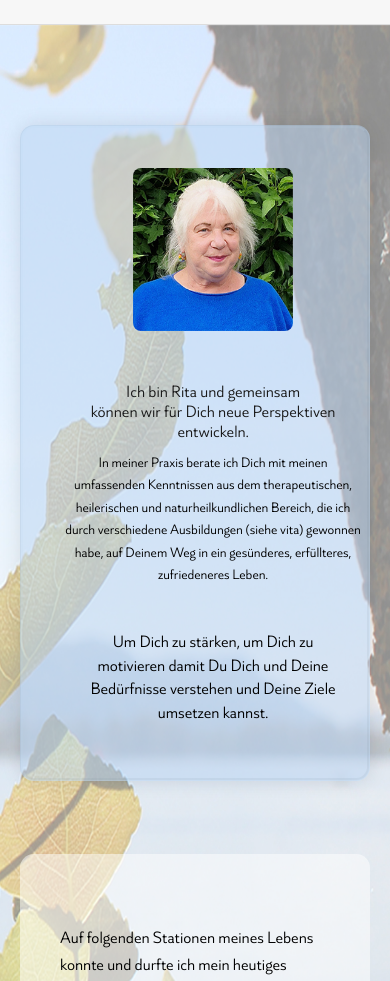
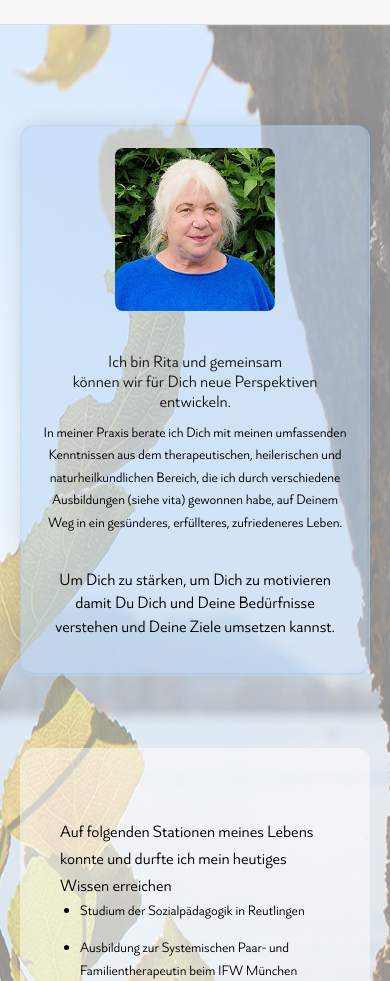
Before and after one commit to Tizy275/ritahp, a React (Vite) app: page / in a window 390 px wide. Shown: the part 1160-2141 px from the top of the page. Built offline with nearby package versions, Linux system fonts and the light colour scheme.

Commit message:
fix about flexbox

```diff
--- a/src/pages/Home.css
+++ b/src/pages/Home.css
@@ -66,16 +66,6 @@ section:not(#home) {
   border-radius: 8px;
   object-fit: cover;
 }
-
-/*#home {
-  height: 100vh;
-  display: flex;
-  justify-content: center;
-  align-items: center;
-  padding: 0 1rem 0 1rem;
-  margin: 0 auto;
-  background-color: #f8f8f8;
-}*/
 
 .home-overlay {
   padding: 40px;
@@ -147,6 +137,7 @@ section:not(#home) {
   z-index: 0;
 }
 
+/* Allgemeines Overlay-Layout */
 .about-overlay {
   position: relative;
   z-index: 1;
@@ -162,7 +153,21 @@ section:not(#home) {
   flex-wrap: wrap;
   border-style: groove;
   border-color: rgba(185, 211, 241, 0.1);
-  border-radius: 1rem; /* optional für schöneren Look */
+  border-radius: 1rem;
+  box-sizing: border-box; /* wichtig, damit Padding nicht überläuft */
+}
+
+/* Bild innerhalb des Overlays */
+.about-image {
+  width: 200px; /* Desktop-Standardgröße */
+  flex-shrink: 0; /* Bild nicht schrumpfen lassen */
+}
+
+/* Textbereich */
+.about-intro {
+  flex: 1 1 0; /* flexibel, füllt verbleibenden Platz */
+  min-width: 200px; /* verhindert zu kleine Breite */
+  box-sizing: border-box;
 }
 
 /* Highlight-Zeile unter Intro */
@@ -347,12 +352,14 @@ section:not(#home) {
   }
 }
 
-/* === Responsive Anpassungen === */
+/* === Responsive Anpassungen About Section=== */
 @media (max-width: 768px) {
   .about-overlay {
     flex-direction: column;
     align-items: center;
     text-align: center;
+    padding: 20px;
+    gap: 20px;
   }
 
   .about-image {
@@ -361,7 +368,8 @@ section:not(#home) {
   }
 
   .about-intro {
-    text-align: center;
+    width: 100%;      /* volle Breite innerhalb des Containers */
+    max-width: 600px; /* optional für bessere Lesbarkeit */
   }
 }
 
```
